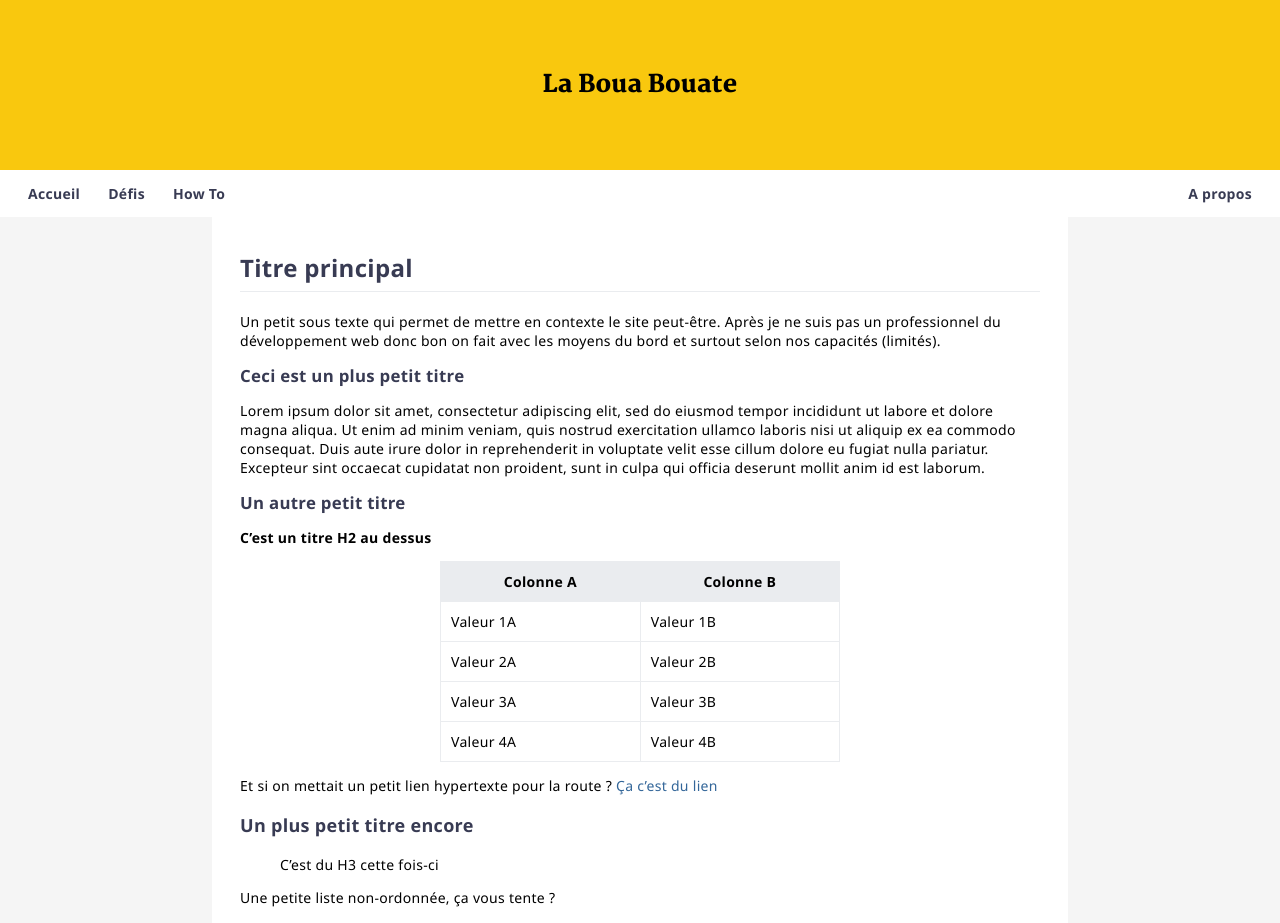
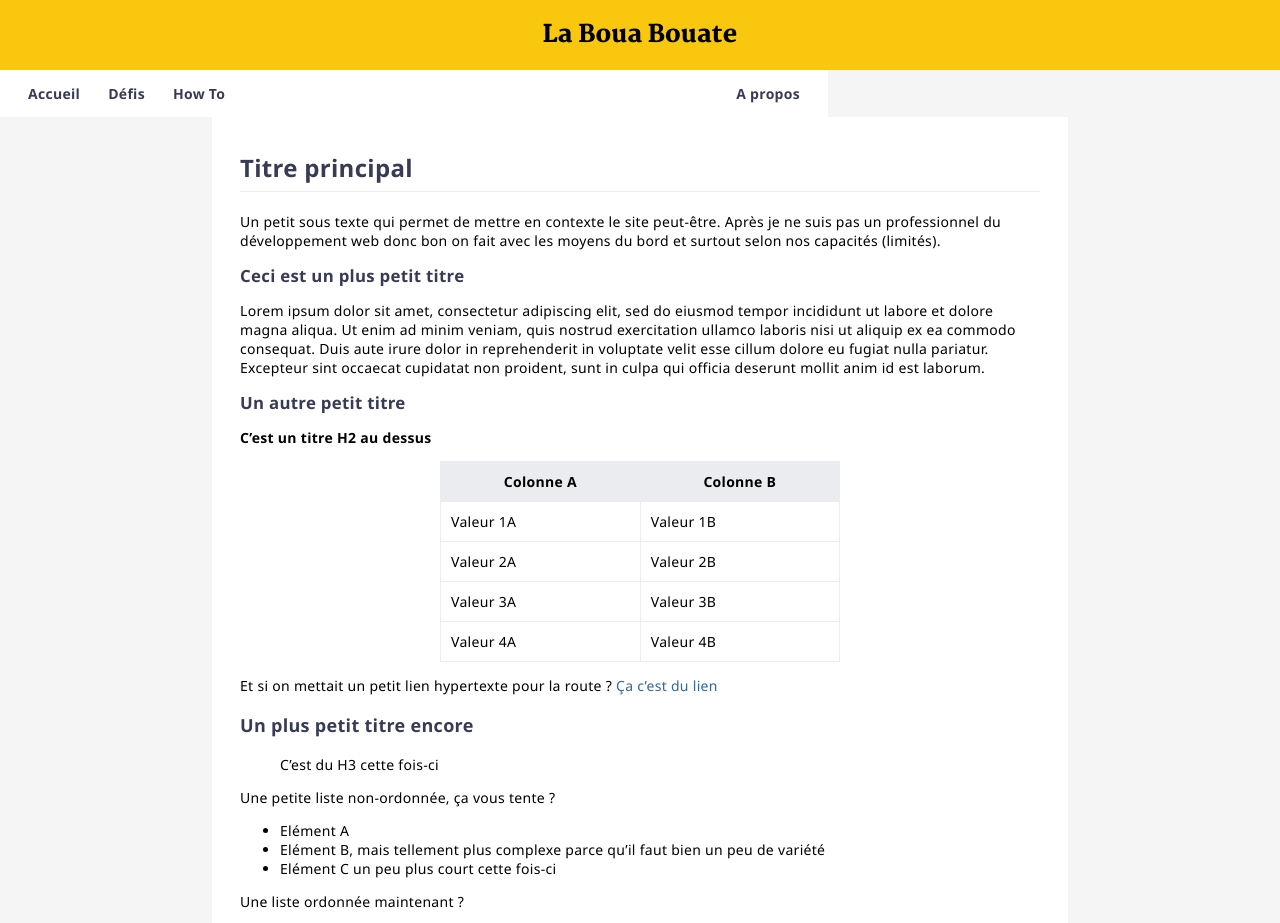
Before and after one commit to leobouard/leobouard.github.io, a Jekyll site: the page built from index.md, in a window 1280 px wide. Shown: the top 923 px of the page. Built offline with Jekyll 4.4.1, drawn with Linux system fonts in a browser that asks for light colours; our own code applies the rules of GitHub Pages for plain Markdown files.

Commit message:
Update style.scss

```diff
--- a/assets/css/style.scss
+++ b/assets/css/style.scss
@@ -33,8 +33,8 @@ header {
 
 .banner {
     padding: 10px;
-    height: 150px;
-    line-height: 150px;
+    height: 50px;
+    line-height: 50px;
     margin: 0;
     background-color: #f9c80e;
     display: flex;
@@ -54,6 +54,7 @@ header {
     /* --- NAVIGATION BAR --- */
 
     nav {
+        max-width: 800px;
         padding-left: 1em;
         padding-right: 1em;
         position: absolute fixed;
```
